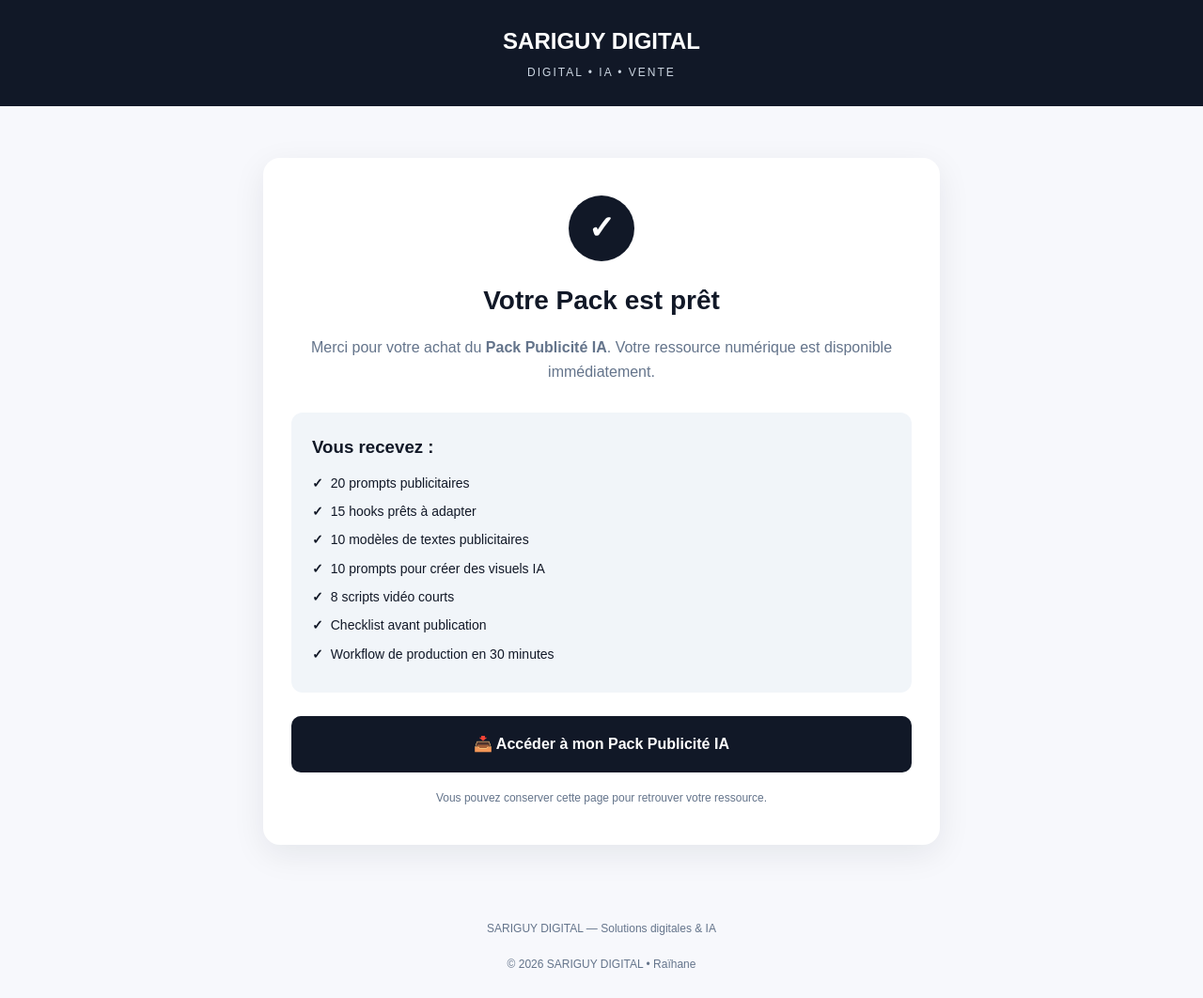
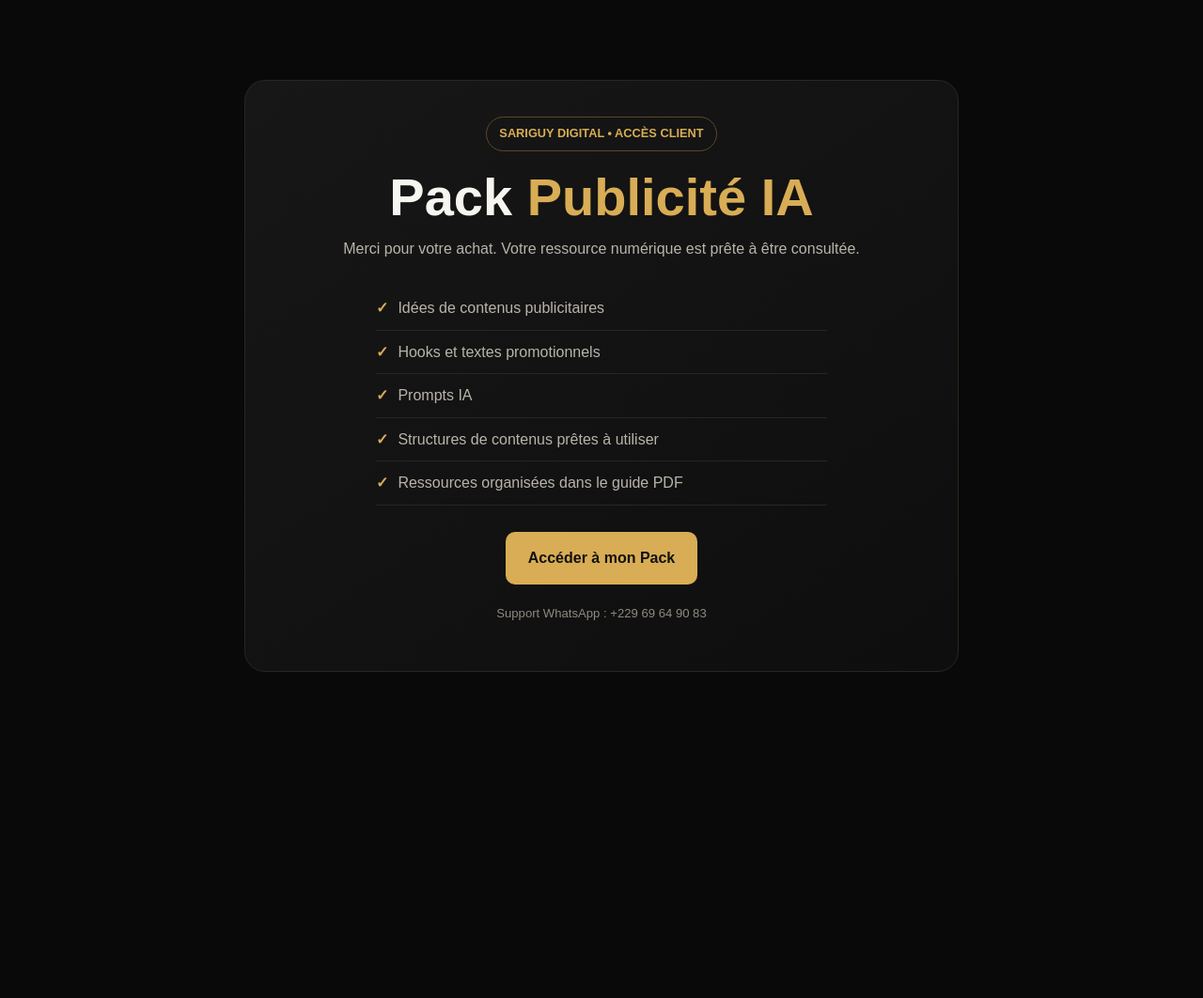
Before and after one commit to sariguyraihane617-cloud/SARIGUY-DIGITAL-V1, a plain HTML site: page access-publicite.html in a window 1280 px wide. Shown: the whole page at 94% size. After the commit the page ends 800 px from the top, so only its background shows below. Drawn offline with Linux system fonts and the light colour scheme.

Commit message:
Update access-publicite.html

```diff
--- a/access-publicite.html
+++ b/access-publicite.html
@@ -1,218 +1,130 @@
-<!DOCTYPE html>
+<!doctype html>
 <html lang="fr">
 <head>
-  <meta charset="UTF-8">
-  <meta name="viewport" content="width=device-width, initial-scale=1.0">
-
-  <title>Pack Publicité IA — SARIGUY DIGITAL</title>
-
-  <meta name="description"
-        content="Accès immédiat au Pack Publicité IA de SARIGUY DIGITAL.">
-
+  <meta charset="utf-8">
+  <meta name="viewport" content="width=device-width, initial-scale=1">
+  <title>Accès Pack Publicité IA | SARIGUY DIGITAL</title>
   <style>
+    :root {
+      --bg: #090909;
+      --card: #131313;
+      --gold: #d9ad55;
+      --white: #f7f5ef;
+      --muted: #b9b4aa;
+      --line: #2a261f;
+    }
     * {
       box-sizing: border-box;
+    }
+    body {
       margin: 0;
-      padding: 0;
-    }
-
-    body {
-      font-family: Arial, Helvetica, sans-serif;
-      background: #f7f8fc;
-      color: #111827;
+      min-height: 100vh;
+      background: var(--bg);
+      color: var(--white);
+      font-family: Arial, sans-serif;
       line-height: 1.6;
     }
-
-    header {
-      background: #111827;
-      color: white;
+    .container {
+      width: min(760px, 92%);
+      margin: auto;
+      min-height: 100vh;
+      display: grid;
+      place-items: center;
+    }
+    .card {
+      width: 100%;
+      padding: 38px 28px;
       text-align: center;
-      padding: 25px 20px;
+      background: linear-gradient(145deg, #171717, #0e0e0e);
+      border: 1px solid var(--line);
+      border-radius: 22px;
     }
-
-    header h1 {
-      font-size: 24px;
-      margin-bottom: 5px;
+    .badge {
+      display: inline-block;
+      padding: 7px 13px;
+      border: 1px solid #5b4828;
+      border-radius: 999px;
+      color: var(--gold);
+      font-size: .8rem;
+      font-weight: 700;
     }
-
-    header p {
-      font-size: 12px;
-      letter-spacing: 2px;
-      color: #cbd5e1;
+    h1 {
+      font-size: clamp(2rem, 7vw, 3.5rem);
+      line-height: 1.05;
+      margin: 20px 0 12px;
     }
-
-    main {
-      padding: 55px 20px;
+    .gold {
+      color: var(--gold);
     }
-
-    .container {
-      max-width: 720px;
-      margin: auto;
+    .lead {
+      max-width: 600px;
+      margin: 0 auto;
+      color: var(--muted);
     }
-
-    .box {
-      background: white;
-      border-radius: 18px;
-      padding: 40px 30px;
-      text-align: center;
-      box-shadow: 0 10px 35px rgba(15, 23, 42, 0.08);
+    ul {
+      max-width: 480px;
+      margin: 28px auto;
+      padding: 0;
+      list-style: none;
+      text-align: left;
     }
-
-    .check {
-      width: 70px;
-      height: 70px;
-      margin: 0 auto 20px;
-      border-radius: 50%;
-      background: #111827;
-      color: white;
-      display: flex;
-      align-items: center;
-      justify-content: center;
-      font-size: 34px;
+    li {
+      padding: 10px 0;
+      border-bottom: 1px solid var(--line);
+      color: var(--muted);
+    }
+    li::before {
+      content: "✓";
+      color: var(--gold);
       font-weight: bold;
+      margin-right: 10px;
     }
-
-    h2 {
-      font-size: 28px;
-      margin-bottom: 15px;
+    .btn {
+      display: inline-block;
+      padding: 15px 24px;
+      border-radius: 10px;
+      background: var(--gold);
+      color: #111;
+      font-weight: 900;
+      text-decoration: none;
     }
-
-    .intro {
-      color: #64748b;
-      margin-bottom: 30px;
-    }
-
-    .product {
-      background: #f1f5f9;
-      border-radius: 12px;
-      padding: 22px;
-      text-align: left;
-      margin-bottom: 25px;
-    }
-
-    .product h3 {
-      margin-bottom: 12px;
-    }
-
-    .product ul {
-      list-style: none;
-    }
-
-    .product li {
-      margin-bottom: 8px;
-      font-size: 14px;
-    }
-
-    .product li::before {
-      content: "✓";
-      font-weight: bold;
-      margin-right: 8px;
-    }
-
-    .btn {
-      display: block;
-      width: 100%;
-      padding: 17px 20px;
-      background: #111827;
-      color: white;
-      text-decoration: none;
-      border-radius: 10px;
-      font-weight: bold;
-      font-size: 16px;
-      transition: 0.2s;
-    }
-
-    .btn:hover {
-      transform: translateY(-2px);
-    }
-
     .note {
-      margin-top: 18px;
-      color: #64748b;
-      font-size: 12px;
-    }
-
-    footer {
-      text-align: center;
-      padding: 25px;
-      color: #64748b;
-      font-size: 12px;
-    }
-
-    @media (max-width: 600px) {
-      .box {
-        padding: 30px 20px;
-      }
-
-      h2 {
-        font-size: 24px;
-      }
+      margin-top: 20px;
+      color: #8f8a80;
+      font-size: .82rem;
     }
   </style>
 </head>
-
 <body>
-
-<header>
-  <h1>SARIGUY DIGITAL</h1>
-  <p>DIGITAL • IA • VENTE</p>
-</header>
-
-<main>
-
-  <div class="container">
-
-    <div class="box">
-
-      <div class="check">✓</div>
-
-      <h2>Votre Pack est prêt</h2>
-
-      <p class="intro">
-        Merci pour votre achat du
-        <strong>Pack Publicité IA</strong>.
-        Votre ressource numérique est disponible immédiatement.
+  <main class="container">
+    <section class="card">
+      <span class="badge">
+        SARIGUY DIGITAL • ACCÈS CLIENT
+      </span>
+      <h1>
+        Pack <span class="gold">Publicité IA</span>
+      </h1>
+      <p class="lead">
+        Merci pour votre achat.
+        Votre ressource numérique est prête à être consultée.
       </p>
-
-      <div class="product">
-
-        <h3>Vous recevez :</h3>
-
-        <ul>
-          <li>20 prompts publicitaires</li>
-          <li>15 hooks prêts à adapter</li>
-          <li>10 modèles de textes publicitaires</li>
-          <li>10 prompts pour créer des visuels IA</li>
-          <li>8 scripts vidéo courts</li>
-          <li>Checklist avant publication</li>
-          <li>Workflow de production en 30 minutes</li>
-        </ul>
-
-      </div>
-
+      <ul>
+        <li>Idées de contenus publicitaires</li>
+        <li>Hooks et textes promotionnels</li>
+        <li>Prompts IA</li>
+        <li>Structures de contenus prêtes à utiliser</li>
+        <li>Ressources organisées dans le guide PDF</li>
+      </ul>
       <a
         class="btn"
         href="Pack_Publicite_IA_SARIGUY_DIGITAL.pdf"
-        target="_blank"
-        rel="noopener noreferrer">
-        📥 Accéder à mon Pack Publicité IA
+      >
+        Accéder à mon Pack
       </a>
-
       <p class="note">
-        Vous pouvez conserver cette page pour retrouver votre ressource.
+        Support WhatsApp : +229 69 64 90 83
       </p>
-
-    </div>
-
-  </div>
-
-</main>
-
-<footer>
-  SARIGUY DIGITAL — Solutions digitales & IA
-  <br><br>
-  © 2026 SARIGUY DIGITAL • Raïhane
-</footer>
-
+    </section>
+  </main>
 </body>
 </html>
```
